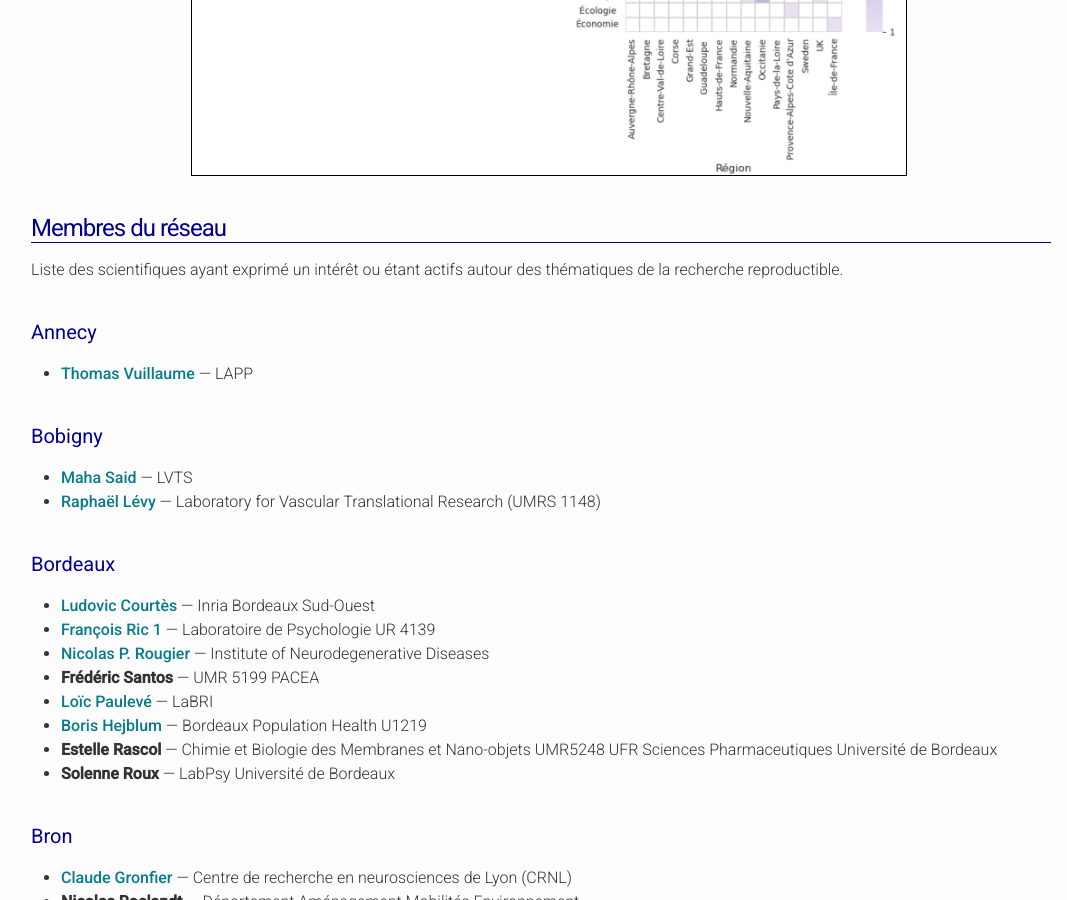
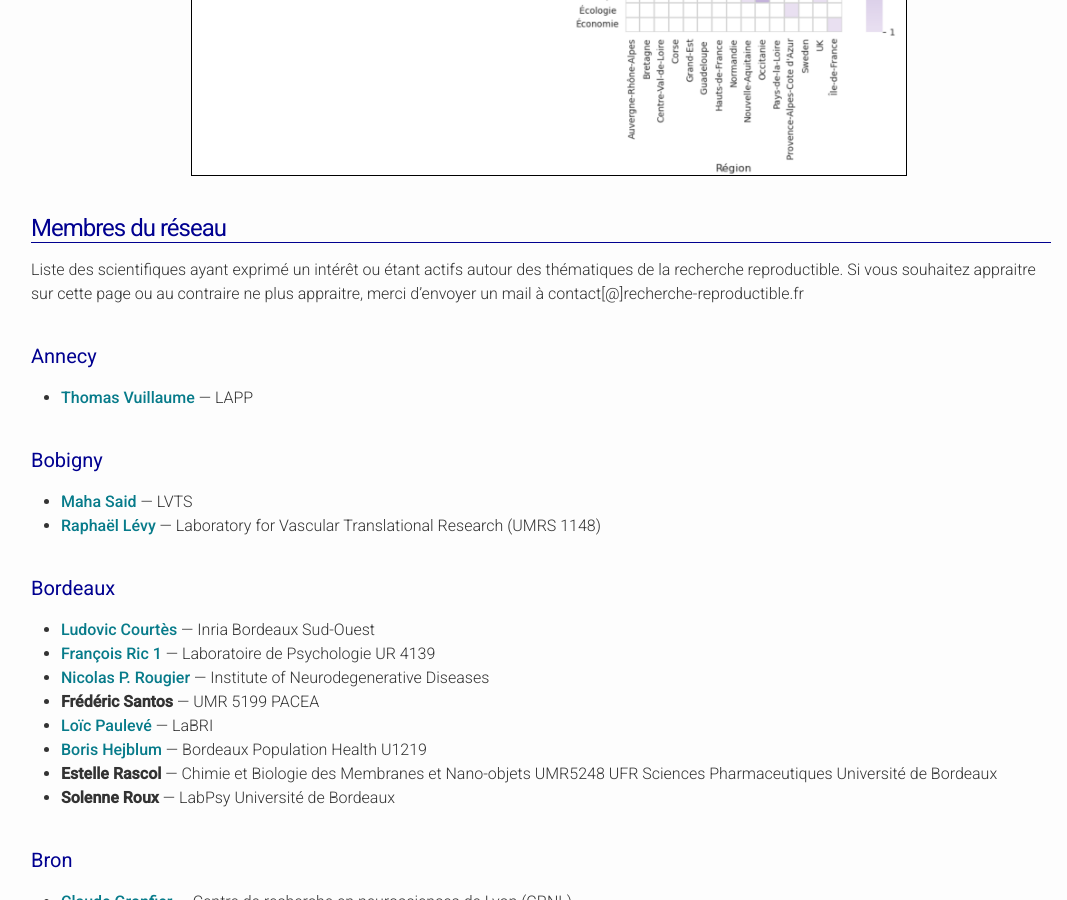
Before and after one commit to FR-RN/FR-RN, a Jekyll site: the page built from community.md, in a window 1280 px wide and 900 px high, scrolled down 829 px. Shown: the whole window, without its empty margins (99-1166 px from the left). Built offline with Jekyll 4.4.1, drawn with Linux system fonts in a browser that asks for light colours; some web fonts are replaced.

Commit message:
modif member list

```diff
--- a/community.md
+++ b/community.md
@@ -19,7 +19,7 @@ oat: center; margin-right: 1em;margin-left: 10em;" }
 # Membres du réseau
 
 Liste des scientifiques ayant exprimé un intérêt ou étant actifs autour des thématiques de la recherche reproductible.
-
+Si vous souhaitez appraitre sur cette page ou au contraire ne plus appraitre, merci d'envoyer un mail à contact[@]recherche-reproductible.fr
 {% for city in page.cities %}
 ## {{ city }}
   <ul>
```
